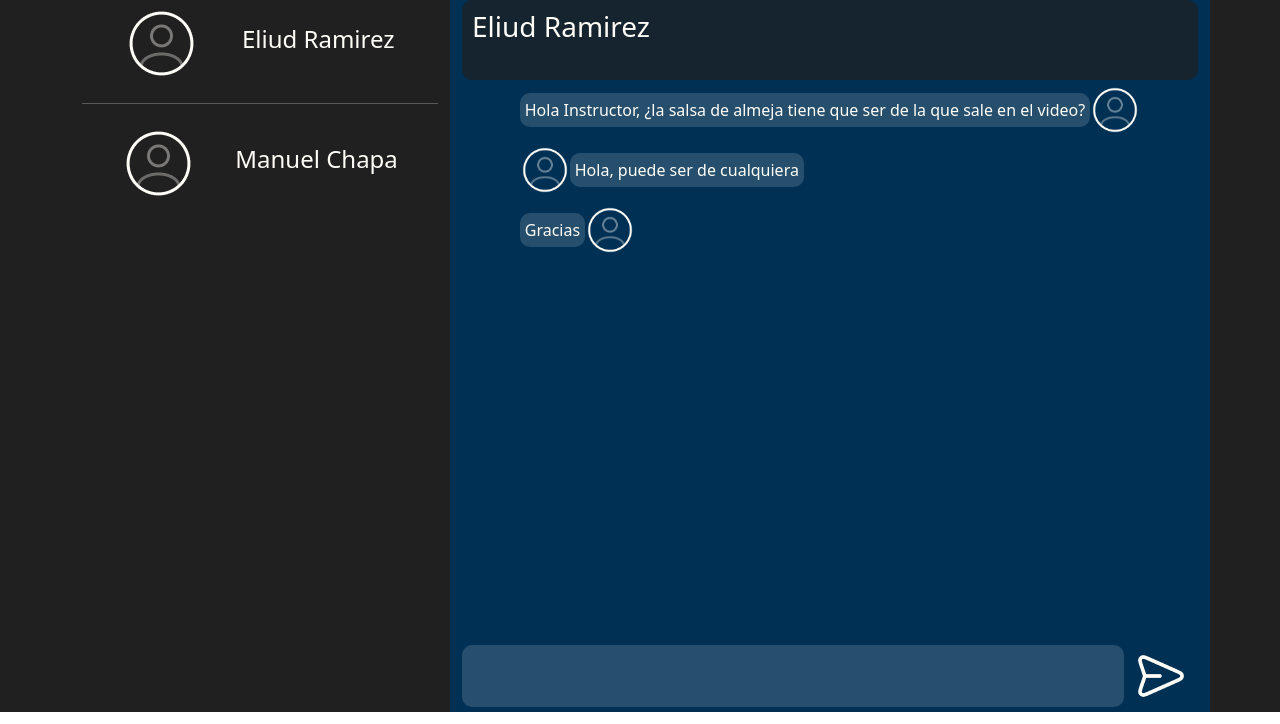
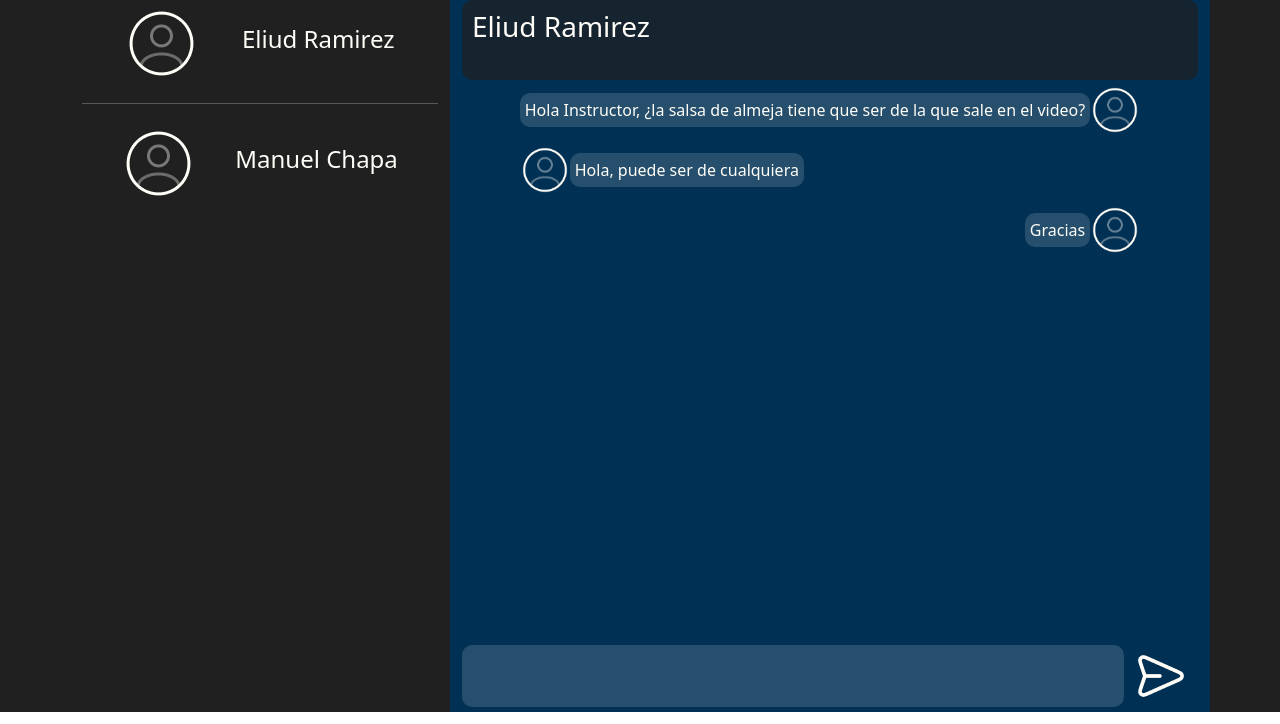
Before and after one commit to AldoIbarra/Foodemy, a PHP site: page /chats.php in a window 1280 px wide. Shown: the part 76-800 px from the top of the page. Run offline with PHP 8.4, Linux system fonts and the light colour scheme; style sheets or scripts are compiled from the project's sources.

Commit message:
Ajustes en pantalla Chats

```diff
--- a/pages/chats/chats.css
+++ b/pages/chats/chats.css
@@ -35,6 +35,12 @@
 #chats-body .chat .messages .message img {
   max-width: 50px;
 }
+#chats-body .chat .messages .message.me {
+  justify-content: flex-end;
+}
+#chats-body .chat .messages .message.you {
+  justify-content: flex-start;
+}
 #chats-body .chat .message-bar {
   padding: 5px 0px;
   height: 9vh;
--- a/pages/chats/chats.php
+++ b/pages/chats/chats.php
@@ -25,15 +25,15 @@
                     <h3>Eliud Ramirez</h3>
                 </div>
                 <div class="messages">
-                    <div class="message">
+                    <div class="message me">
                         <p class="message-content">Hola Instructor, ¿la salsa de almeja tiene que ser de la que sale en el video?</p>
                         <img src="../resources/profilepic.png" alt="">
                     </div>
-                    <div class="message">
+                    <div class="message you">
                         <img src="../resources/profilepic.png" alt="">
                         <p class="message-content">Hola, puede ser de cualquiera</p>
                     </div>
-                    <div class="message">
+                    <div class="message me">
                         <p class="message-content">Gracias</p>
                         <img src="../resources/profilepic.png" alt="">
                     </div>
--- a/pages/chats/chats.scss
+++ b/pages/chats/chats.scss
@@ -37,6 +37,12 @@
                 img{
                     max-width: 50px
                 }
+                &.me{
+                    justify-content: flex-end;
+                }
+                &.you{
+                    justify-content: flex-start;
+                }
             }
         }
         .message-bar{
```
Also changed, not shown: 1 other file.
